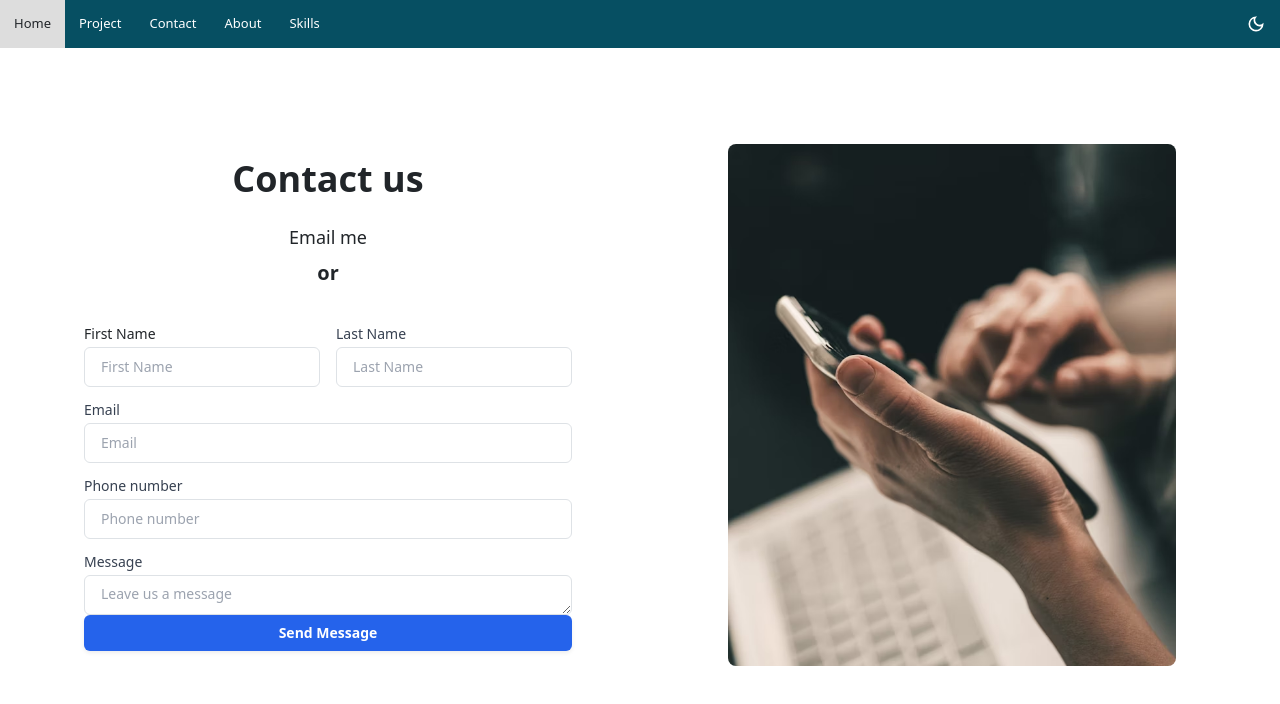
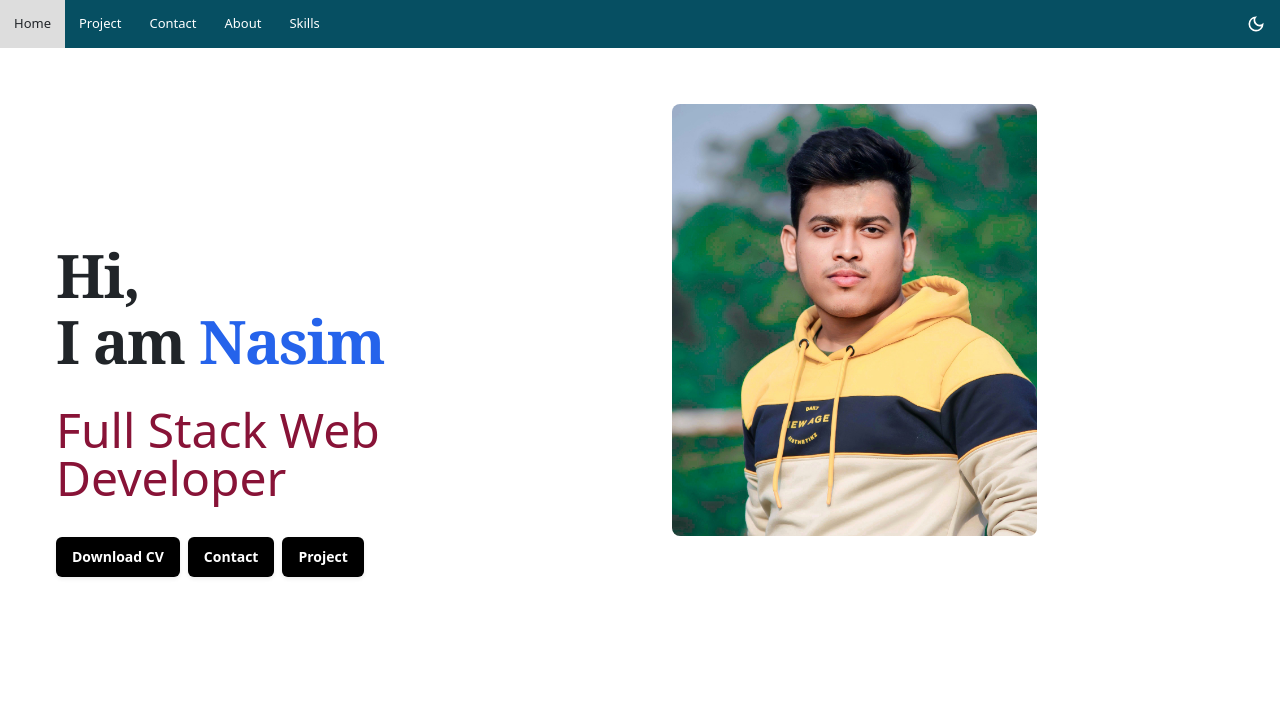
Before and after one commit to codewithnasim/Portfolio, a React (Vite) app: page / in a window 1280 px wide. Shown: the top 704 px of the page. Built offline with nearby package versions, Linux system fonts and the light colour scheme.

Commit message:
Update Home.jsx

```diff
--- a/src/routes/Home.jsx
+++ b/src/routes/Home.jsx
@@ -1,126 +1,67 @@
-"use client";
-"use client";
+import React from "react";
+import { FiDownload } from "react-icons/fi";
+import cv from "../assets/Resume.pdf";
+// import jsPDF from "jspdf";
+
+import "../css/style.css";
+import bgImage from "../assets/bg.jpg";
+import prImage from "../assets/nas.jpg";
 import { Link } from "react-router-dom";
-import React from "react";
-import con from "../assets/contact.avif";
 
-export default function Contact() {
-  const Submit = () => {
-    document.getElementById("btn").innerHTML = "Request submitted succesfully";
-  };
+const Home = () => {
   return (
     <>
-      <div className="mx-auto max-w-7xl px-4">
-        {/* Hero Map */}
-
-        <div className="mx-auto max-w-7xl py-12 md:py-24">
-          <div className="grid items-center justify-items-center gap-x-4 gap-y-10 lg:grid-cols-2">
-            {/* contact from */}
-            <div className="flex items-center justify-center">
-              <div className="px-2 md:px-12">
-                <p className="text-2xl font-bold  md:text-4xl text-center">
-                  Contact us{" "}
+      <div className="relative w-full ">
+        <div className="mx-auto max-w-7xl lg:grid lg:grid-cols-12 lg:gap-x-8 lg:px-8">
+          <div className="flex flex-col justify-center px-4 py-12 md:py-16 lg:col-span-7 lg:gap-x-6 lg:px-6 lg:py-24 xl:col-span-6">
+            <h1 className="mt-8 text-6xl tracking-tight md:text-6xl lg:text-6xl font-semibold font-serif">
+              Hi,
+              <br />I am <h1 className="text-blue-600 inline-block">Nasim</h1>
+            </h1>
+            <p className="mt-8  text-5xl text-rose-900 animate-bounce ">
+              Full Stack Web Developer
             </p>
-                <p className="mt-4 text-lg text-center">
-                  <a href="mailto:srs.nasim@gmail.com">Email me</a>
-                </p>
-                <p className="text-center p-2 text-xl font-bold">or</p>
-                <form action="/submit" className="mt-8 space-y-4">
-                  <div className="grid w-full gap-y-4 md:gap-x-4 lg:grid-cols-2">
-                    <div className="grid w-full  items-center gap-1.5">
-                      <label
-                        className="text-sm font-medium leading-none peer-disabled:cursor-not-allowed peer-disabled:opacity-70"
-                        htmlFor="first_name">
-                        First Name
-                      </label>
-                      <input
-                        className="flex h-10 w-full rounded-md border border-gray-300 bg-transparent px-3 py-2 text-sm placeholder:text-gray-400 focus:outline-none focus:ring-1 focus:ring-gray-400 focus:ring-offset-1 disabled:cursor-not-allowed disabled:opacity-50 dark:border-gray-700 dark:text-gray-50 dark:focus:ring-gray-400 dark:focus:ring-offset-gray-900"
-                        type="text"
-                        id="first_name"
-                        placeholder="First Name"
-                      />
-                    </div>
-                    <div className="grid w-full  items-center gap-1.5">
-                      <label
-                        className="text-sm font-medium leading-none text-gray-700 peer-disabled:cursor-not-allowed peer-disabled:opacity-70"
-                        htmlFor="last_name">
-                        Last Name
-                      </label>
-                      <input
-                        className="flex h-10 w-full rounded-md border border-gray-300 bg-transparent px-3 py-2 text-sm placeholder:text-gray-400 focus:outline-none focus:ring-1 focus:ring-gray-400 focus:ring-offset-1 disabled:cursor-not-allowed disabled:opacity-50 dark:border-gray-700 dark:text-gray-50 dark:focus:ring-gray-400 dark:focus:ring-offset-gray-900"
-                        type="text"
-                        id="last_name"
-                        placeholder="Last Name"
-                      />
-                    </div>
-                  </div>
-                  <div className="grid w-full  items-center gap-1.5">
-                    <label
-                      className="text-sm font-medium leading-none text-gray-700 peer-disabled:cursor-not-allowed peer-disabled:opacity-70"
-                      htmlFor="email">
-                      Email
-                    </label>
-                    <input
-                      className="flex h-10 w-full rounded-md border border-gray-300 bg-transparent px-3 py-2 text-sm placeholder:text-gray-400 focus:outline-none focus:ring-1 focus:ring-gray-400 focus:ring-offset-1 disabled:cursor-not-allowed disabled:opacity-50 dark:border-gray-700 dark:text-gray-50 dark:focus:ring-gray-400 dark:focus:ring-offset-gray-900"
-                      type="text"
-                      id="email"
-                      placeholder="Email"
-                    />
-                  </div>
-                  <div className="grid w-full  items-center gap-1.5">
-                    <label
-                      className="text-sm font-medium leading-none text-gray-700 peer-disabled:cursor-not-allowed peer-disabled:opacity-70"
-                      htmlFor="phone_number">
-                      Phone number
-                    </label>
-                    <input
-                      className="flex h-10 w-full rounded-md border border-gray-300 bg-transparent px-3 py-2 text-sm placeholder:text-gray-400 focus:outline-none focus:ring-1 focus:ring-gray-400 focus:ring-offset-1 disabled:cursor-not-allowed disabled:opacity-50 dark:border-gray-700 dark:text-gray-50 dark:focus:ring-gray-400 dark:focus:ring-offset-gray-900"
-                      type="tel"
-                      id="phone_number"
-                      placeholder="Phone number"
-                    />
-                  </div>
-                  <div className="grid w-full  items-center gap-1.5">
-                    <label
-                      className="text-sm font-medium leading-none text-gray-700 peer-disabled:cursor-not-allowed peer-disabled:opacity-70"
-                      htmlFor="message">
-                      Message
-                    </label>
-                    <textarea
-                      className="flex h-10 w-full rounded-md border border-gray-300 bg-transparent px-3 py-2 text-sm placeholder:text-gray-400 focus:outline-none focus:ring-1 focus:ring-gray-400 focus:ring-offset-1 disabled:cursor-not-allowed disabled:opacity-50 dark:border-gray-700 dark:text-gray-50 dark:focus:ring-gray-400 dark:focus:ring-offset-gray-900"
-                      id="message"
-                      placeholder="Leave us a message"
-                      cols={3}
-                    />
-                  </div>
-                  <Link to={"/submit"}>
-                    {" "}
+            <form action="" className="mt-8 flex items-start space-x-2">
+              <div>
+                <Link to={cv}>
                   <button
                     type="button"
-                      id="btn"
-                      className="w-full rounded-md bg-blue-600 px-3 py-2 text-sm font-semibold text-white shadow-sm hover:bg-black/80 focus-visible:outline focus-visible:outline-2 focus-visible:outline-offset-2 focus-visible:outline-black"
-                      onClick={() => {
-                        document.getElementById("contact").innerText =
-                          "Submitted Successful, You will get response after some time";
-                        document.getElementById("contact").style.textAlign =
-                          "center";
-                        document.getElementById("contact").style.fontSize =
-                          "30px";
-                      }}>
-                      Send Message
+                    className="rounded-md bg-black px-3 py-2.5 text-sm font-semibold text-white shadow-sm hover:bg-black/80 focus-visible:outline focus-visible:outline-2 focus-visible:outline-offset-2 focus-visible:outline-black">
+                    Download CV
                   </button>
                 </Link>
+              </div>
+              <div>
+                <Link to={"/contact"}>
+                  <button
+                    type="button"
+                    className="rounded-md bg-black px-3 py-2.5 text-sm font-semibold text-white shadow-sm hover:bg-black/80 focus-visible:outline focus-visible:outline-2 focus-visible:outline-offset-2 focus-visible:outline-black">
+                    Contact
+                  </button>
+                </Link>
+              </div>
+              <div>
+                <Link to={"/project"}>
+                  <button
+                    type="button"
+                    className="rounded-md bg-black px-3 py-2.5 text-sm font-semibold text-white shadow-sm hover:bg-black/80 focus-visible:outline focus-visible:outline-2 focus-visible:outline-offset-2 focus-visible:outline-black">
+                    Project
+                  </button>
+                </Link>
+              </div>
             </form>
+            <p className="mt-20"></p>
           </div>
-            </div>
+          <div className="relative lg:col-span-5 lg:-mr-8 xl:col-span-6">
             <img
-              alt="Contact us"
-              className="hidden max-h-md max-w-md rounded-lg object-cover lg:block"
-              src={con}
+              className=" object-cover  p-3 rounded-3xl mt-10 h-3/5"
+              src={prImage}
+              alt=""
             />
           </div>
         </div>
       </div>
     </>
   );
-}
+};
+export default Home;
```
Lines whose indentation alone changed are shown as unchanged.
